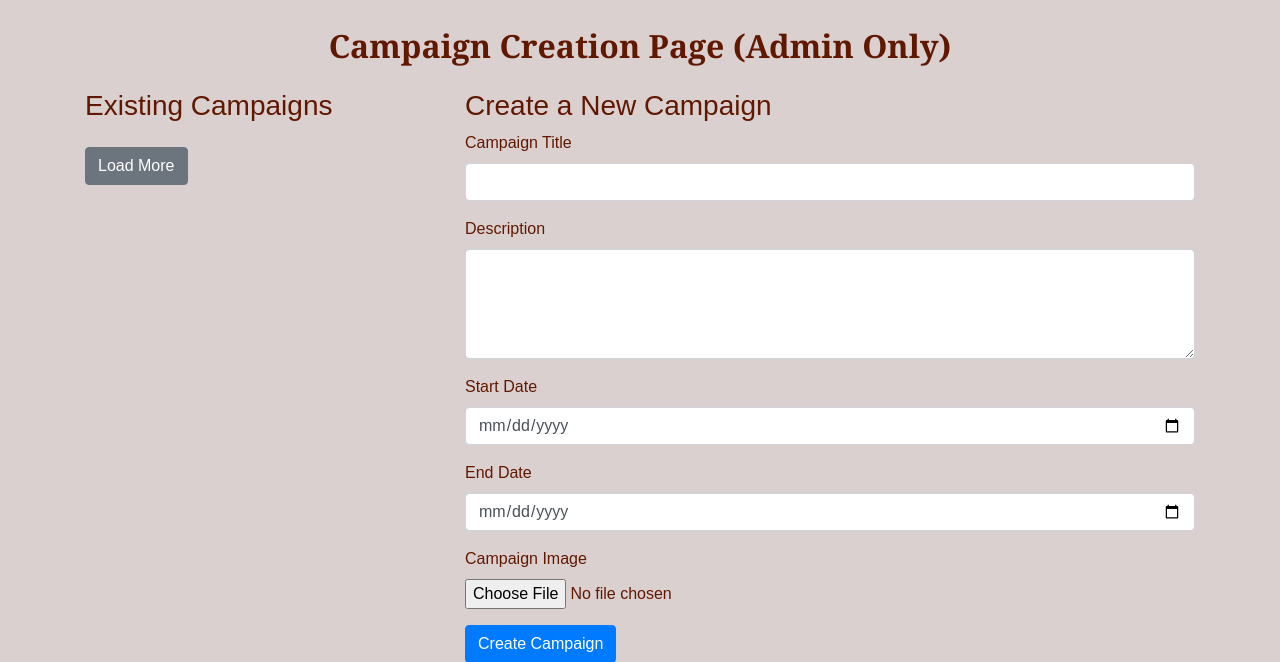
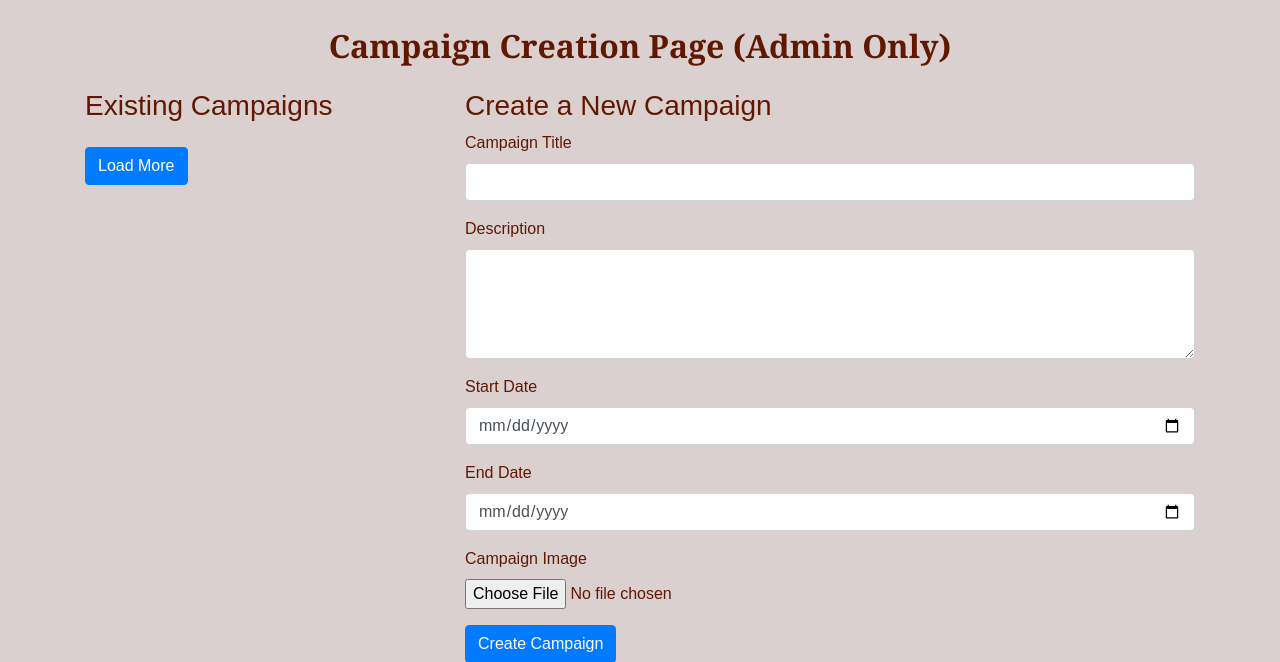
Before and after one commit to CSCI3356-Fall2024/Team-SWEeatz2, a Django app: page /create-campaign/ in a window 1280 px wide. Shown: the part 69-731 px from the top of the page. Run offline with Django 5.2, Linux system fonts and the light colour scheme; the visitor is signed in with stand-in values (Sample User, id 1).

Commit message:
made show more/show less button blue

```diff
--- a/SWEeatz/users/templates/campaign_create.html
+++ b/SWEeatz/users/templates/campaign_create.html
@@ -24,8 +24,9 @@
             {% endfor %}
         </ul>
         <!-- Load More and Show Less Buttons -->
-        <button id="load-more" class="btn btn-secondary mt-3" data-offset="2">Load More</button>
-        <button id="show-less" class="btn btn-secondary mt-3" style="display: none;">Show Less</button>
+        <button id="load-more" class="btn btn-primary mt-3" data-offset="2">Load More</button>
+        <button id="show-less" class="btn btn-primary mt-3" style="display: none;">Show Less</button>
+
     </div>
 
 
```
